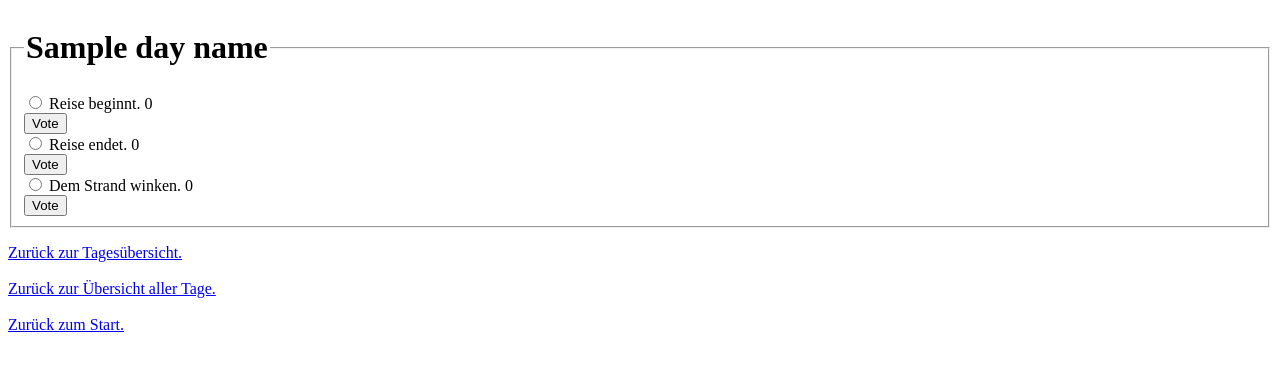
After one commit to nicoleLabmirror/zeitplan, a Django app: template zeitplan/templates/zeitplan/day_editing.html in a window 1280 px wide. The commit adds this page. Shown: the top 371 px of the page. Run offline with Django 4.2, Linux system fonts and the light colour scheme; data comes from the database, SQL or seed files in the repository; tables that the repository leaves empty hold one stand-in row (values such as "Sample post"); the template is opened without the code that fills it: values that come from a table or form of the project are taken from there, most other values are stand-ins (such as "Sample title", 1, 10 or a date in 2020); parts of the project's set-up code (start-up, migrations or seed data) failed here and were passed over.

Commit message:
Upate templates and add new one for "editing" page

```diff
--- /dev/null
+++ b/zeitplan/templates/zeitplan/day_editing.html
@@ -0,0 +1,17 @@
+<form action="{% url 'zeitplan:day_votes' day_id %}" method="post">
+{% csrf_token %}
+<fieldset>
+    <legend><h1>{{ day_name }}</h1></legend>
+    {% if error_message %}<p><strong>{{ error_message }}</strong></p>{% endif %}
+    {% for entry in time_entry_list %}
+        <input type="radio" name="entry" id="entry{{ forloop.counter }}" value="{{ entry.id }}">
+        <label for="entry{{ forloop.counter }}">{{ entry.entry_text }} {{ entry.votes}}</label><br>
+        <input type="submit" value="Vote"><br>
+    {% endfor %}
+</fieldset>
+</form>
+<a href="{% url 'zeitplan:day_overview' day_id %}">{{ "Zurück zur Tagesübersicht." }}</a>
+<br></br>
+<a href="{% url 'zeitplan:overview' %}">{{ "Zurück zur Übersicht aller Tage." }}</a>
+<br></br>
+<a href="{% url 'zeitplan:index' %}">{{ "Zurück zum Start." }}</a>
--- a/zeitplan/templates/zeitplan/day_overview.html
+++ b/zeitplan/templates/zeitplan/day_overview.html
@@ -10,6 +10,8 @@
 {% else %}
     <p>Aktuell keine Einträge vorhanden</p>
 {% endif %}
-<a href="{% url 'zeitplan:overview' %}">{{ "Zurück zur Übersicht." }}</a>
+<a href="{% url 'zeitplan:day_edit' day_id %}">{{ "Weiter um Einträge zu bearbeiten." }}</a>
+<br></br>
+<a href="{% url 'zeitplan:overview' %}">{{ "Zurück zur Übersicht aller Tage." }}</a>
 <br></br>
 <a href="{% url 'zeitplan:index' %}">{{ "Zurück zum Start." }}</a>
```
Also changed, not shown: zeitplan/templates/zeitplan/index.html (line endings or trailing spaces), zeitplan/templates/zeitplan/overview.html (line endings or trailing spaces).
